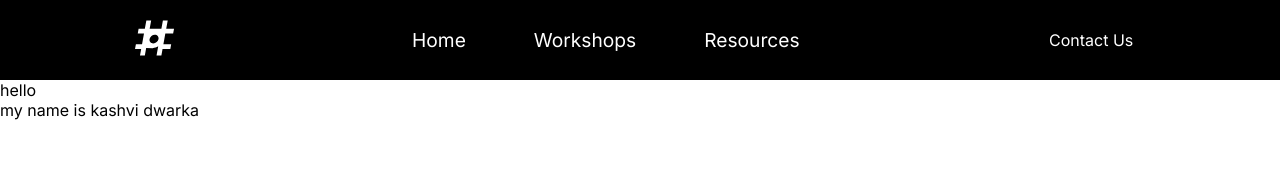
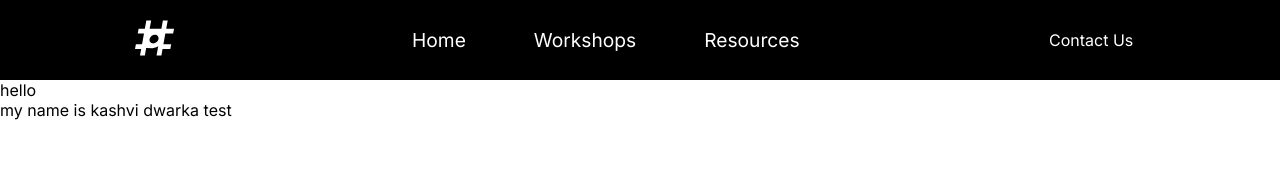
Before and after one commit to include-davis/tech-fw-2023, a Next.js app: page /personal in a window 1280 px wide. Shown: the top 190 px of the page. Built offline with nearby package versions, Linux system fonts and the light colour scheme.

Commit message:
test commit to branch Kashvi

```diff
--- a/src/components/personal/about.jsx
+++ b/src/components/personal/about.jsx
@@ -2,6 +2,8 @@ import React, { Component } from 'react';
 
 export default function About() {
     return (
-      <div>my name is kashvi dwarka</div>
+      <div>my name is kashvi dwarka
+        test
+      </div>
     )
 }
```
